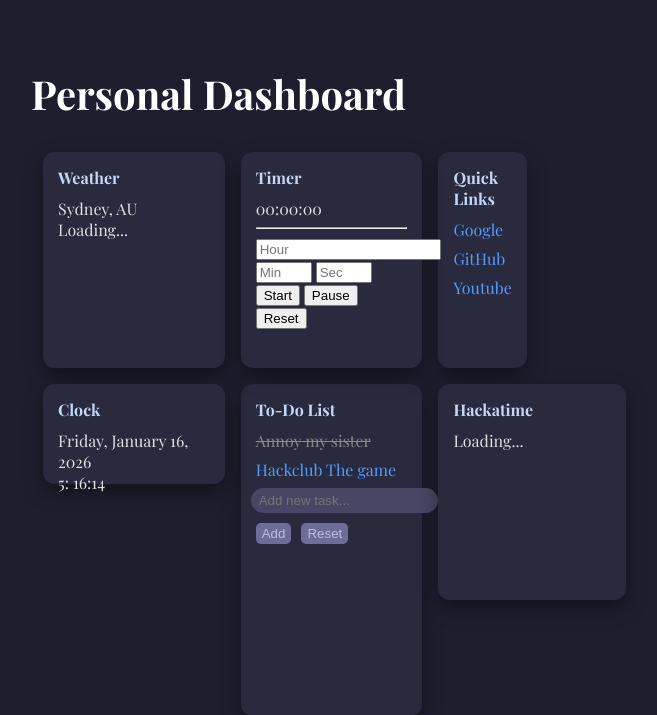
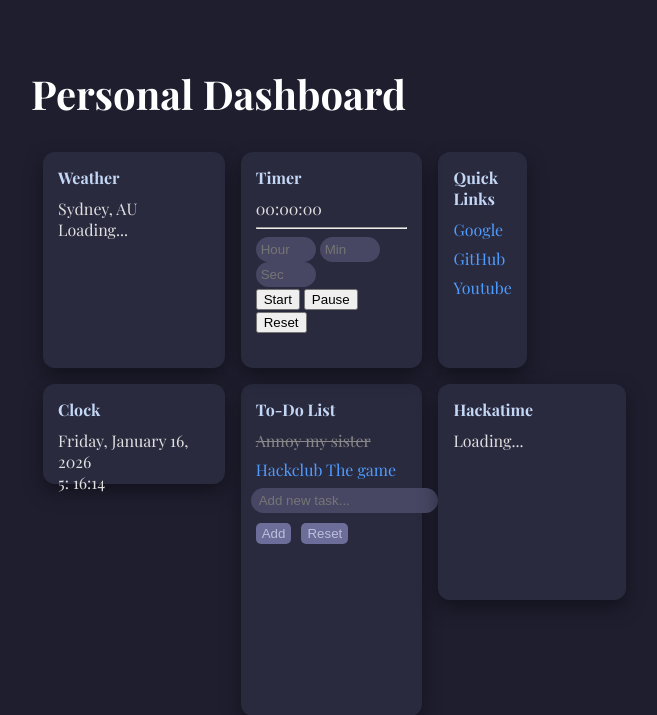
Before and after one commit to Willgob/Personal-Dashboard, a Flask app: page / in a window 1280 px wide. Shown: the top 715 px of the page, without its empty margins (9-666 px from the left). Run offline with Flask 3, Linux system fonts and the light colour scheme; some web fonts are replaced.

Commit message:
i just found out that u can do .hours-timeer ,.minutes-timer and , -seconds-timer and also e.g. class type cause i did that with todo cause google serach told me to haha

```diff
--- a/static/style.css
+++ b/static/style.css
@@ -112,7 +112,7 @@ h1 {
     display: flex;
     margin-left: -5px;
 }
-.todo-add input {
+.todo-input {
     color: #fff;
     background-color: #474764;
     border-radius: 100px;
@@ -120,13 +120,13 @@ h1 {
     border: none;
 }
 
-#hours-timer, #minutes-timer, #seconds-timer {
-    width: 55px;
-    background-color: #2A2A3F;
-    border-color: whitesmoke;
-    border-radius: 3px;
-    border-width: 1px;
-    color: #d3e5ff;
+.hours-timer, .minutes-timer, .seconds-timer {
+    color: #fff;
+    background-color: #474764;
+    border-radius: 100px;
+    padding: 5px 5px;
+    border: none;
+    width: 50px;
 }
 
 .display-timer {
```
